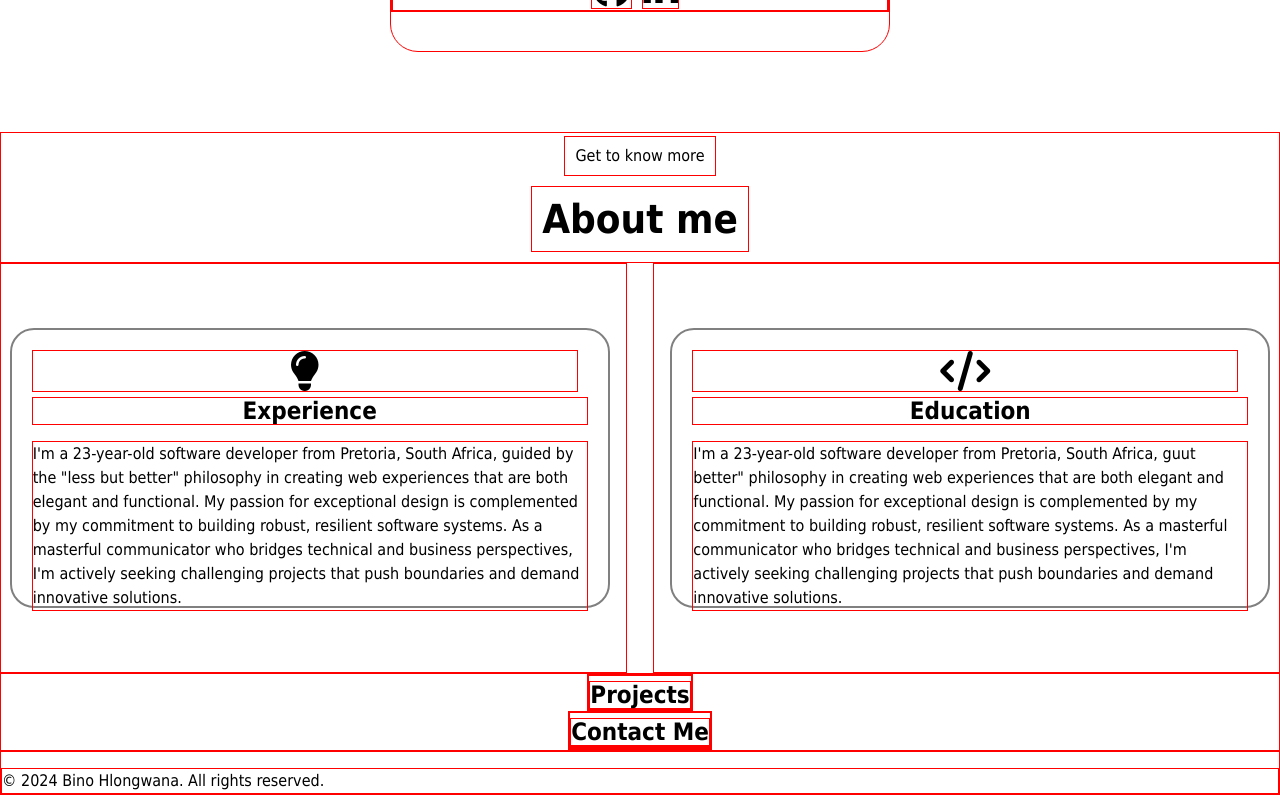
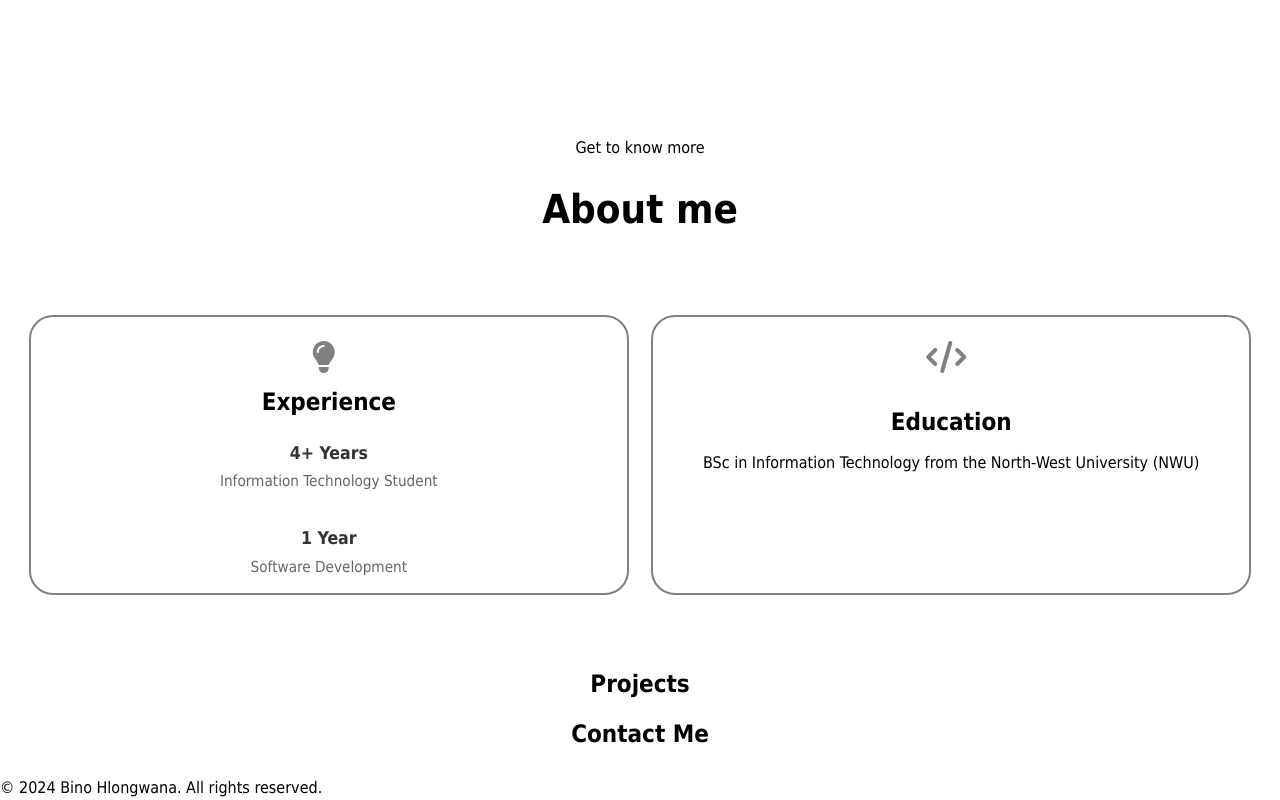
Before and after one commit to Robotbino/PorfolioWebsite, an Angular app: page /home in a window 1280 px wide. Shown: the part 494-1294 px from the top of the page. Built offline with nearby package versions, Linux system fonts and the light colour scheme.

Commit message:
Overhaul of features

```diff
--- a/src/app/landingpage/landingpage.component.css
+++ b/src/app/landingpage/landingpage.component.css
@@ -7,7 +7,7 @@
 }
 
 *{
- border:1px solid red;
+
 }
 .sub-menu{
   display: flex;
@@ -130,20 +130,47 @@ h2{
 .aboutSection{
   display: flex;
   flex-direction: row;
-  justify-content: space-evenly;
+  gap:1em;
   width: 1350px;
 }
 
-.sectionHeader{
-  margin-top: 0.2em;
+.mainCard {
+  margin: 4em 0.2em;
+  padding: 1.5em;
+  border: 2px solid grey;
+  border-radius: 24px;
   text-align: center;
 }
 
-.mainCard{
-  margin: 4em 1em;
-  padding: 20px;
-  border: 2px solid grey;
-  border-radius: 24px;
+.card-icon {
+  font-size: 2em;
+  color: grey;
+  margin-bottom: 0.5em;
+}
+
+.sectionHeader {
+  margin: 0.5em 0;
+  font-size: 1.5em;
+}
+
+.experience-item {
+  margin: 0.5em 0;
+  padding: 0.5em 0;
+}
+
+
+
+.experience-duration {
+  font-weight: bold;
+  font-size: 1.1em;
+  margin: 0.25em 0;
+  color: #333;
+}
+
+.experience-role {
+  margin: 0.25em 0;
+  color: #666;
+  font-size: 0.95em;
 }
 
 #knowMe{
--- a/src/app/landingpage/landingpage.component.html
+++ b/src/app/landingpage/landingpage.component.html
@@ -43,33 +43,32 @@
 
       <div class="aboutMeChild">
         <div class="mainCard">
-        <i class="fa-solid fa-lightbulb" style="display:flex; justify-content: center; text-align: center;"></i>
+        <i class="fa-solid fa-lightbulb  card-icon" style="display:flex; justify-content: center; text-align: center;"></i>
            <h2 class="sectionHeader">Experience</h2>
-            <p>I'm a 23-year-old software developer from Pretoria, South Africa, guided by the "less but better" philosophy
-              in creating web experiences that are both elegant and functional.
-              My passion for exceptional design is complemented by my commitment to building robust,
-              resilient software systems. As a masterful communicator who bridges technical and business perspectives,
-              I'm actively seeking challenging projects that push boundaries and demand innovative solutions.
-            </p>
+            <div class="experience-item">
+              <p class="experience-duration">4+ Years</p>
+              <p class="experience-role">Information Technology Student</p>
+            </div>
+              <div class="experience-item">
+                <p class="experience-duration">1 Year</p>
+                <p class="experience-role">Software Development</p>
+              </div>
           </div>
       </div>
         <div class="aboutMeChild">
           <div class="mainCard">
-          <i class="fa-solid fa-code" style="display:flex; justify-content: center; text-align: center;"></i>
+          <i class="fa-solid fa-code  card-icon" style="display:flex; justify-content: center; text-align: center;"></i>
+          <div class="experience-item">
             <h2 class="sectionHeader">Education</h2>
-            <p>I'm a 23-year-old software developer from Pretoria, South Africa, guut better" philosophy
-              in creating web experiences that are both elegant and functional.
-              My passion for exceptional design is complemented by my commitment to building robust,
-              resilient software systems. As a masterful communicator who bridges technical and business perspectives,
-              I'm actively seeking challenging projects that push boundaries and demand innovative solutions.
-            </p>
+            <p>BSc in Information Technology from the North-West University (NWU)</p>
+          </div>
           </div>
         </div>
   </section>
 
   <section id="projects">
+   <h2 class="sectionHeader">Projects</h2>
     <div>
-       <h2 class="sectionHeader">Projects</h2>
     </div>
 
   </section>
```
Lines whose indentation alone changed are shown as unchanged.
